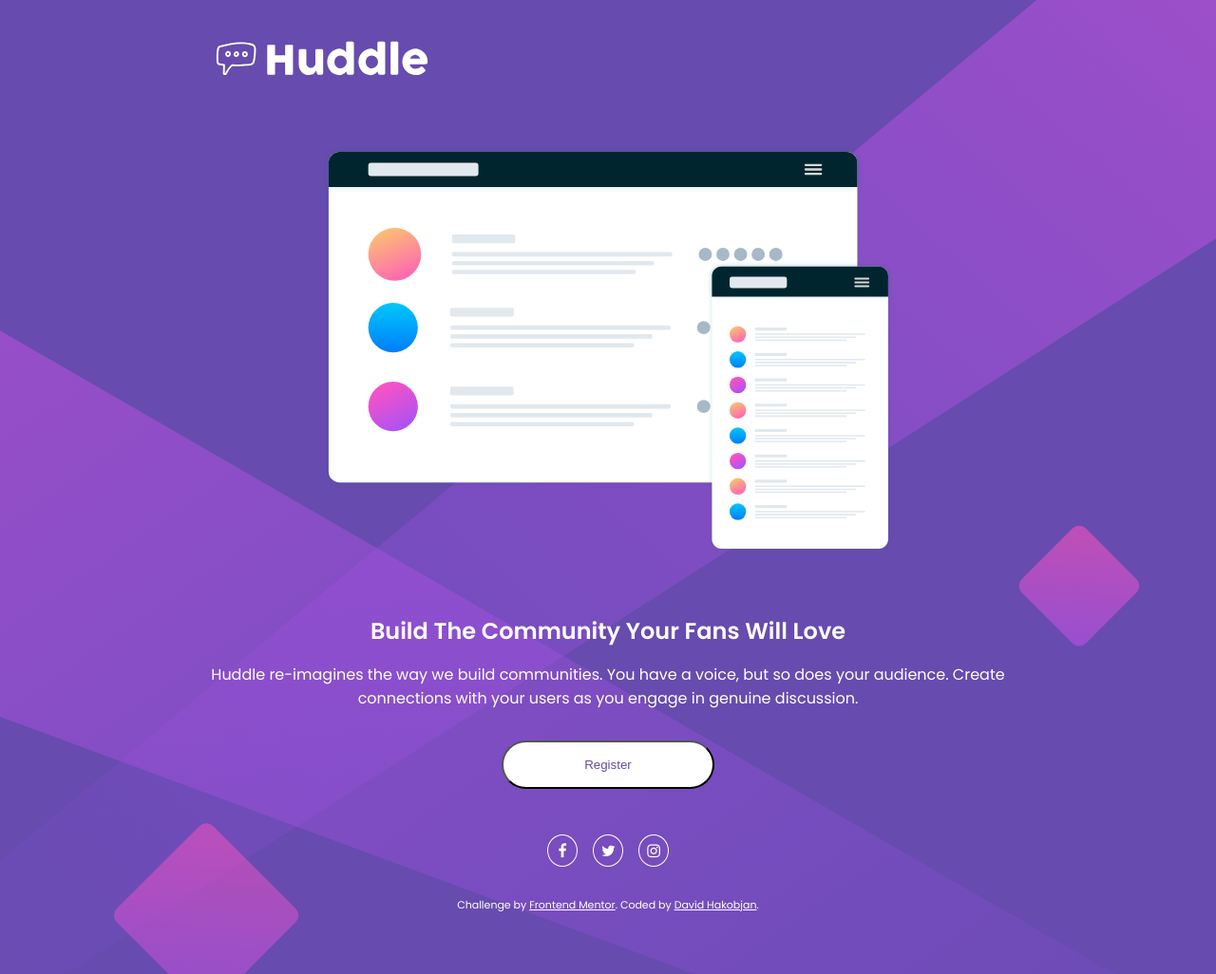
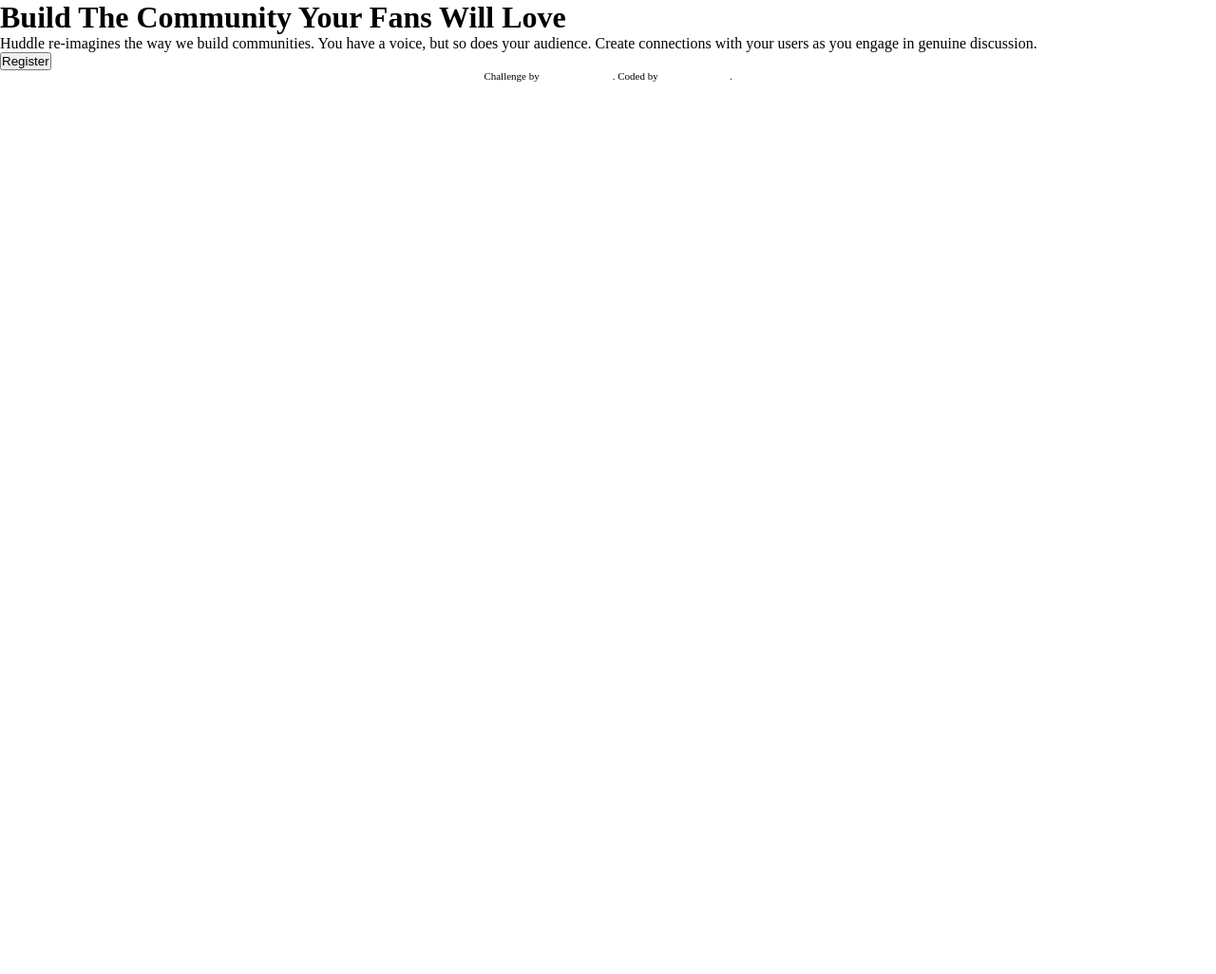
Before and after one commit to dhakobja/Huddle-Landing-Page, a plain HTML site: page index.html in a window 1280 px wide. Shown: the whole page at 95% size. After the commit the page ends 800 px from the top, so only its background shows below. Drawn offline with Linux system fonts and the light colour scheme.

Commit message:
initial commit

```diff
--- a/index.html
+++ b/index.html
@@ -14,7 +14,7 @@
     <link
       rel="stylesheet"
       href="https://cdnjs.cloudflare.com/ajax/libs/font-awesome/4.7.0/css/font-awesome.min.css"
-     />
+    />
     <link
       rel="icon"
       type="image/png"
@@ -29,26 +29,13 @@
 
   <body>
     <main>
-      <div class="top_part"><img src="images/logo.svg" alt="" /></div>
-      <div class="bottom_part">
-        <div class="left">
-          <img src="images/illustration-mockups.svg" alt="" />
-        </div>
-        <div class="right">
-          <h1>Build The Community Your Fans Will Love</h1>
-          <p>
-            Huddle re-imagines the way we build communities. You have a voice,
-            but so does your audience. Create connections with your users as you
-            engage in genuine discussion.
-          </p>
-          <button>Register</button>
-          <div class="logos">
-            <a href="#" class="fa fa-facebook"></a>
-            <a href="#" class="fa fa-twitter"></a>
-            <a href="#" class="fa fa-instagram"></a>
-          </div>
-        </div>
-      </div>
+      <h1>Build The Community Your Fans Will Love</h1>
+      <p>
+        Huddle re-imagines the way we build communities. You have a voice, but
+        so does your audience. Create connections with your users as you engage
+        in genuine discussion.
+      </p>
+      <button>Register</button>
     </main>
 
     <footer>
--- a/style.css
+++ b/style.css
@@ -14,100 +14,6 @@
   min-height: 100%;
 }
 
-body {
-  background-color: var(--Violet);
-  background-image: url(images/bg-mobile.svg);
-  background-size: 100% auto;
-  background-repeat: no-repeat;
-  font-family: "Poppins", sans-serif;
-  color: white;
-  padding: 2rem;
-}
-
-main {
-  max-width: 53rem;
-  margin-left: auto;
-  margin-right: auto;
-}
-
-.top_part {
-  width: 40%;
-}
-
-.top_part img {
-  width: 100%;
-  max-width: 240px;
-  height: auto;
-  margin-bottom: 3.5rem;
-}
-
-.bottom_part img {
-  display: block;
-  width: 100%;
-  max-width: 600px;
-  height: auto;
-  margin-right: auto;
-  margin-left: auto;
-}
-
-.left {
-  margin-bottom: 4rem;
-}
-
-.right {
-  display: flex;
-  justify-content: center;
-  align-items: center;
-  flex-flow: column;
-  text-align: center;
-}
-
-h1 {
-  font-size: 1.5rem;
-  font-weight: 600;
-  margin-bottom: 1rem;
-}
-
-p {
-  font-weight: 400;
-  margin-bottom: 2rem;
-}
-
-button {
-  width: 14rem;
-  border-radius: 3rem;
-  color: var(--Violet);
-  background-color: white;
-  padding: 1rem;
-  margin-bottom: 3rem;
-}
-
-button:hover {
-  background-color: var(--Magenta);
-  color: white;
-}
-
-.logos {
-  width: 8rem;
-  display: flex;
-  justify-content: space-between;
-  margin-bottom: 2rem;
-}
-
-.fa {
-  width: 2rem;
-  color: white;
-  border: 0.1rem solid;
-  border-color: white;
-  border-radius: 50%;
-  text-decoration: none;
-  padding: 0.5rem;
-}
-
-.fa:hover {
-  border-color: var(--Magenta);
-  color: var(--Magenta);
-}
 
 .attribution {
   font-size: 11px;
```
